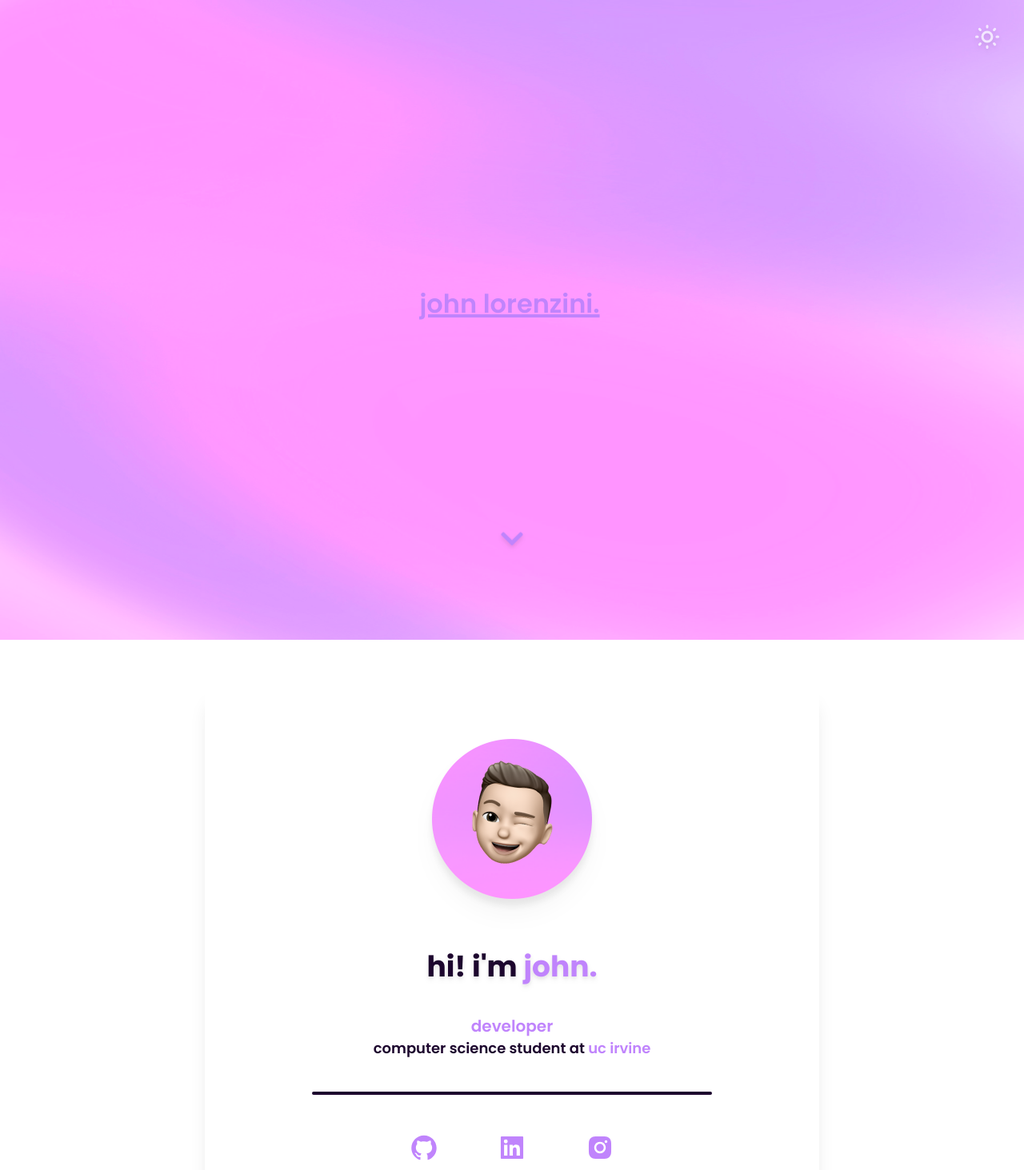
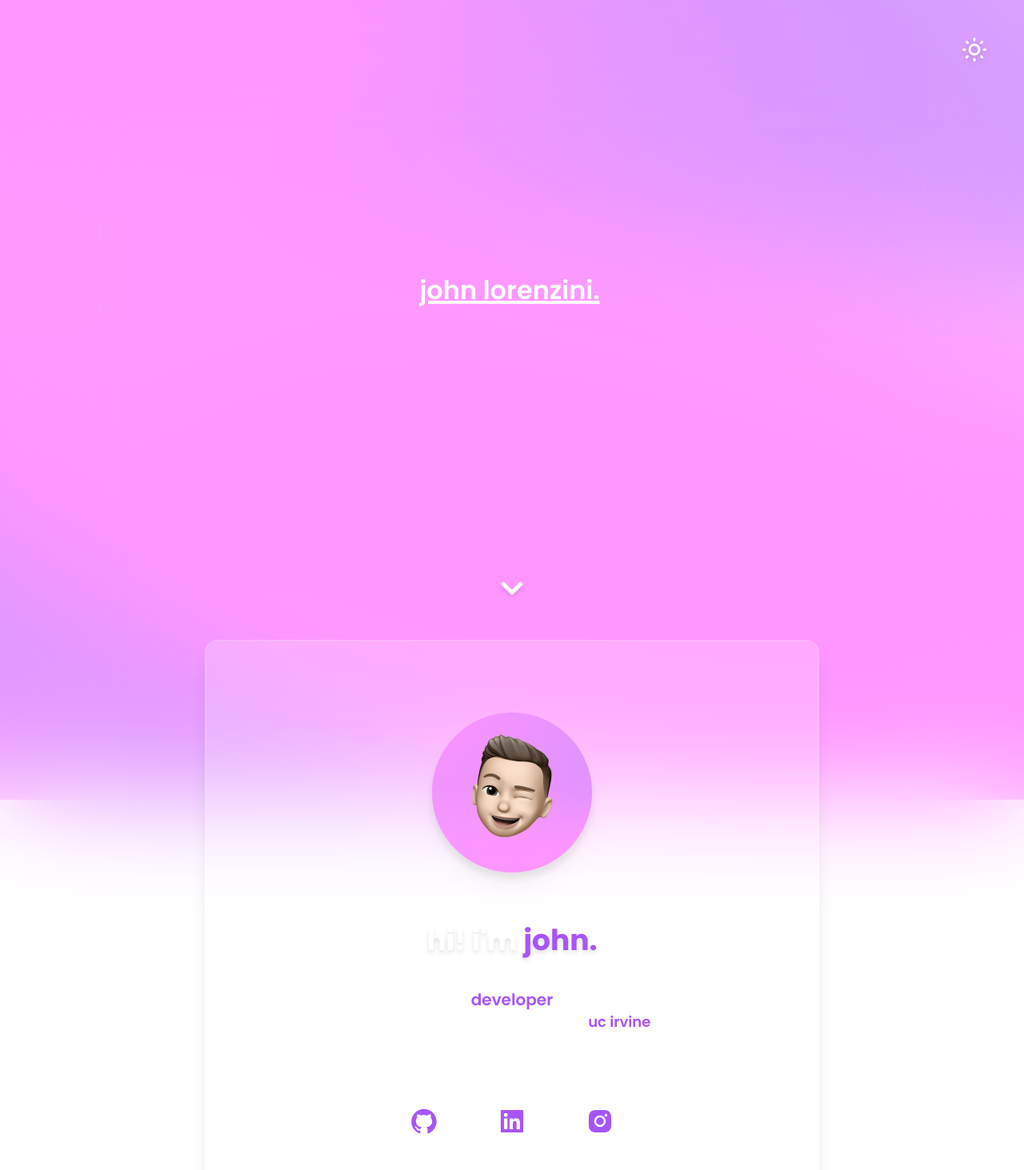
Before and after one commit to johnlorenzini/johnlorenzini.github.io, a React (Vite) app: page / in a window 1280 px wide. Shown: the top 1463 px of the page at 80% size. Built offline with nearby package versions, Linux system fonts and the light colour scheme.

Commit message:
motherload of fixes

```diff
--- a/index.html
+++ b/index.html
@@ -5,8 +5,8 @@
     <link rel="icon" type="image/svg+xml" href="/src/favicon.svg" />
     <meta name="viewport" content="width=device-width, initial-scale=1.0" />
     <link rel="preconnect" href="https://fonts.googleapis.com">
-<link rel="preconnect" href="https://fonts.gstatic.com" crossorigin>
-<link href="https://fonts.googleapis.com/css2?family=Poppins:wght@200;300;400;500;600;700&family=Source+Code+Pro:wght@400;600;700;800&display=swap" rel="stylesheet">
+    <link rel="preconnect" href="https://fonts.gstatic.com" crossorigin>
+    <link href="https://fonts.googleapis.com/css2?family=Poppins:wght@200;300;400;500;600;700&family=Source+Code+Pro:wght@400;600;700;800&display=swap" rel="stylesheet">
     <title>john lorenzini</title>
   </head>
   <body>
--- a/src/App.jsx
+++ b/src/App.jsx
@@ -40,16 +40,16 @@ function App() {
 
   return (
     <>
-        <div className='overflow-auto bg-cover fixBackground font-pop backdrop-blur-3xl'>
-
-            <img src={theme === 'light' ? './src/light.jpg' : './src/dark.jpg'} alt="" className='h-screen fixed usebg'/>
-
-            <button
+        <meta name="theme-color" content={theme==="light" ? "#D59AFF" : "#542F73"} />
+        <img src={theme === 'light' ? './src/light.jpg' : './src/dark.jpg'} alt="" className='w-full h-full scale-150 fixed'/>
+        <button
             type='button'
             onClick={changeTheme}
-            className = "transition ease-in-out duration-300 bg-inherit text-purple-100 drop-shadow-md hover:shadow-md fixed md:items-end right-3 top-3 hover:cursor-pointer text-4xl p-4 rounded-full hover:scale-110">
+            className = "fixed transition ease-in-out duration-300 bg-inherit text-white dark:text-zinc-900 drop-shadow-md hover:shadow-innerXL right-4 top-12 md:right-7 md:top-7 hover:cursor-pointer text-2xl md:text-4xl p-2 md:p-4 rounded-full hover:scale-110 buttonPos">
             {theme==='light' ? <TbSun></TbSun> : <TbMoonStars></TbMoonStars>}
-            </button>
+        </button>
+        <div className='font-pop backdrop-blur-3xl usebg'>
+
             <TypingHeader id="top"></TypingHeader>
             <HeroSection theme={theme}></HeroSection>
         </div>
--- a/src/components/HeroCard.jsx
+++ b/src/components/HeroCard.jsx
@@ -3,17 +3,18 @@ import SocialBar from './SocialBar'
 
 function HeroCard({theme}) {
   return (
-    <div data-aos="fade-up" data-aos-easing="ease" data-aos-duration="800" id="outer" className='snap-center m-auto flex justify-center min-w-[60%] max-w-[85%] max-h-[75%] py-10 cardBG shadow-xl border-2 border-white border-opacity-10 rounded-2xl'>
-        <div id="inner" className='max-w-xl'>
-            <img src={theme === "light" ? "./src/memoji/light/memoji" + (Math.floor(Math.random()*4)+1) + ".png" : "./src/memoji/dark/memoji" + (Math.floor(Math.random()*4)+1) + ".png"} alt="" className='m-auto drop-shadow-xl w-1/3 md:w-1/2 transition ease-in-out duration-300 hover:scale-100 hover:-translate-y-3'/>
-            <h1 className='transition ease-in-out duration-300 text-center py-5 md:py-10 text-[#1D062E] dark:text-white drop-shadow-md font-bold text-2xl md:text-4xl'>hi! i'm <span className='transition ease-in-out text-purple-400 dark:text-purple-900'>john.</span></h1>
-            <a href="http://www.github.com/johnlorenzini" alt="/" target="_blank" className='text-center '> <p className='text-purple-400 dark:text-purple-900 text-sm md:text-xl font-semibold m-auto transition ease-in-out duration-300 hover:-translate-y-1 hover:drop-shadow-sm hover:underline hover:decoration-4 hover:underline-offset-4'>developer</p> </a>
-            <p className='transition ease-in-out duration-300 text-[#1D062E] dark:text-white text-center text-xs md:text-lg font-semibold'>computer science student at <a href="http://www.uci.edu" target="_blank" className='transition ease-in-out text-purple-400 dark:text-purple-900 hover:text-yellow-500 dark:hover:text-yellow-500'>uc irvine</a></p>
-            <hr className='my-10 rounded-xl border-2 dark:border-white border-[#1D062E]'/>
-            <SocialBar></SocialBar>
-        </div>
-    </div>
-
+    <>
+      <div id="card" data-aos="fade-up" data-aos-easing="ease" data-aos-duration="800" className='m-auto flex justify-center py-16 cardBG shadow-xl border-2 border-white border-opacity-10 rounded-2xl'>
+          <div id="inner" className='max-w-xl'>
+              <img src={theme === "light" ? "./src/memoji/light/memoji" + (Math.floor(Math.random()*4)+1) + ".png" : "./src/memoji/dark/memoji" + (Math.floor(Math.random()*4)+1) + ".png"} alt="" className='m-auto drop-shadow-xl w-1/3 md:w-1/2 transition ease-in-out duration-500 hover:scale-100 hover:-translate-y-3'/>
+              <h1 className='transition ease-in-out duration-500 text-center py-5 md:py-10 text-white dark:text-zinc-900 drop-shadow-md font-bold text-2xl md:text-4xl'>hi! i'm <span className='transition ease-in-out text-purple-500 dark:text-purple-900'>john.</span></h1>
+              <a href="http://www.github.com/johnlorenzini" alt="/" target="_blank" className='text-center '> <p className='text-purple-500 dark:text-purple-900 text-sm md:text-xl font-semibold m-auto transition ease-in-out duration-500 hover:-translate-y-1 hover:drop-shadow-sm hover:underline hover:decoration-4 md:hover:underline-offset-4'>developer</p> </a>
+              <p className='transition ease-in-out duration-500 text-white dark:text-zinc-900 text-center text-xs md:text-lg font-semibold'>computer science student at <a href="http://www.uci.edu" target="_blank" className='transition ease-in-out text-purple-500 dark:text-purple-900 hover:text-yellow-500 dark:hover:text-yellow-500'>uc irvine</a></p>
+              <hr className='transition ease-in-out duration-500 mx-20 my-6 md:mx-4 md:my-10 rounded-xl border-2 border-white dark:border-zinc-900'/>
+              <SocialBar></SocialBar>
+          </div>
+      </div>
+    </>
   )
 }
 
--- a/src/components/HeroSection.jsx
+++ b/src/components/HeroSection.jsx
@@ -4,9 +4,12 @@ import NavDown from './NavDown'
 
 function HeroSection({theme}) {
   return (
-    <div id="about" className='min-h-screen flex items-center justify-center pb-10'>
+    <div id="about" className='min-h-screen flex flex-col justify-center items-center pb-8'>
+      <div className='my-auto w-2/3 md:w-3/5'>
         <HeroCard theme={theme}></HeroCard>
-        <NavDown target="#skills" delay="100"></NavDown>
+      </div>
+      <NavDown target="#skills" delay="500" anchor={"#card"}></NavDown>
+
     </div>
   )
 }
--- a/src/components/NavDown.jsx
+++ b/src/components/NavDown.jsx
@@ -1,13 +1,13 @@
 import { FaChevronDown } from 'react-icons/fa'
 
-function NavDown({ target, delay }) {
+function NavDown({ target, delay, anchor }) {
 
 
   return (
-    <div className='absolute navPad self-end'>
-      <div data-aos="fade-up" data-aos-easing="ease" data-aos-duration="800" data-aos-delay={delay} className=''>
+    <div className='navPad self-center'>
+      <div data-aos="fade-up" data-aos-anchor={anchor} data-aos-easing="ease" data-aos-duration="800" data-aos-delay={delay} className=''>
         <a href={target}>
-          <FaChevronDown className='transition ease-in-out duration-300 w-8 h-8 text-purple-400 dark:text-white drop-shadow-md animate-bounce' />
+          <FaChevronDown className='transition ease-in-out duration-300 w-8 h-8 text-white dark:text-zinc-900 drop-shadow-md animate-bounce' />
         </a>
       </div>
     </div>
--- a/src/components/SocialBar.jsx
+++ b/src/components/SocialBar.jsx
@@ -3,10 +3,10 @@ import {AiFillLinkedin, AiFillInstagram, AiOutlineGithub, AiOutlineInstagram, Ai
 
 function SocialBar() {
   return (
-    <div className='flex h-auto flex-row justify-evenly content-center text-xl md:text-4xl px-14 text-purple-400 dark:text-purple-900'>
-      <a href="https://www.github.com/johnlorenzini" target="_blank" className='transition ease-in-out duration-300 p-2 rounded-full hover:bg-zinc-600 hover:text-white dark:hover:text-white hover:scale-110 hover:-translate-y-2'><AiOutlineGithub></AiOutlineGithub></a>
-      <a href="https://www.linkedin.com/in/jlorenzi" target="_blank" className='transition ease-in-out duration-300 p-2 rounded-full hover:bg-blue-600 hover:text-white dark:hover:text-white hover:scale-110 hover:-translate-y-2'><AiFillLinkedin></AiFillLinkedin></a>
-      <a href="https://www.instagram.com/johnloren99" target="_blank" className='transition ease-in-out duration-300 p-2 rounded-full hover:bg-gradient-to-tr hover:from-orange-500 hover:via-pink-600 hover:to-purple-600 hover:text-white dark:hover:text-white hover:scale-110 hover:-translate-y-2'><AiFillInstagram></AiFillInstagram></a>
+    <div className='flex h-auto flex-row justify-evenly content-center text-2xl md:text-4xl px-32 md:px-14 text-purple-500 dark:text-purple-900'>
+      <a href="https://www.github.com/johnlorenzini" target="_blank" className='transition ease-in-out duration-500 p-2 rounded-full hover:bg-zinc-600 hover:text-white dark:hover:text-white hover:scale-110 hover:-translate-y-2'><AiOutlineGithub></AiOutlineGithub></a>
+      <a href="https://www.linkedin.com/in/jlorenzi" target="_blank" className='transition ease-in-out duration-500 p-2 rounded-full hover:bg-blue-600 hover:text-white dark:hover:text-white hover:scale-110 hover:-translate-y-2'><AiFillLinkedin></AiFillLinkedin></a>
+      <a href="https://www.instagram.com/johnloren99" target="_blank" className='transition ease-in-out duration-500 p-2 rounded-full hover:bg-gradient-to-tr hover:from-orange-500 hover:via-pink-600 hover:to-purple-600 hover:text-white dark:hover:text-white hover:scale-110 hover:-translate-y-2'><AiFillInstagram></AiFillInstagram></a>
     </div>
   )
 }
--- a/src/components/TypingHeader.jsx
+++ b/src/components/TypingHeader.jsx
@@ -3,12 +3,14 @@ import NavDown from './NavDown'
 function TypingHeader() {
   return (
 
-    <div className='h-screen flex justify-center pb-10'>
+    <div className='h-screen flex flex-col justify-center items-center pb-10'>
+        <div id="type" className = 'type my-auto border-r-4 border-purple-400 dark:border-white'>
+          <span className='transition ease-in-out duration-300 underline underline-offset-2 decoration-4 text-white dark:text-zinc-900 font-semibold'>john lorenzini.</span>
+        </div>
+        <div className=''>
+          <NavDown target="#about" delay="2200" anchor={"#type"}></NavDown>
+        </div>
 
-        <div id="type" className = 'type flex-auto absolute self-center border-r-4 border-purple-400 dark:border-white'>
-            <span className='transition ease-in-out duration-300 underline underline-offset-2 decoration-4 text-purple-400 dark:text-white font-semibold'>john lorenzini.</span>
-        </div>
-        <NavDown target="#about" delay="2500"></NavDown>
     </div>
   )
 }
--- a/src/styles/tailwind.css
+++ b/src/styles/tailwind.css
@@ -8,18 +8,17 @@ html{
     -moz-osx-font-smoothing: grayscale;
 }
 
-.wrapper {
-    height: 100vh;
-    /*This part is important for centering*/
-    display: grid;
-    place-items: center;
+.buttonPos{
+    z-index: 1;
 }
+
 .navPad{
     padding-bottom: 5%;
 }
 .navPad2{
-    padding-top: 6%;
+    padding-top: 5%;
 }
+
 .type {
     width: 11.5ch;
     animation: typing 11.7s steps(20), blink 1s step-end infinite;
@@ -27,10 +26,6 @@ html{
     white-space: nowrap;
     overflow: hidden;
     font-size: 2em;
-}
-
-.fixBackground{
-    background-attachment: fixed;
 }
 
 @keyframes typing {
@@ -60,11 +55,11 @@ html{
 }
 
 .cardBG{
-    background: rgba(255, 255, 255, 0.5);
+    background: rgba(255, 255, 255, 0.2);
 }
 
 @keyframes blink {
     50% {
-      border-color: transparent
+      border-color: rgba(255, 255, 255, 0);
     }
 }
--- a/tailwind.config.js
+++ b/tailwind.config.js
@@ -14,7 +14,10 @@ module.exports = {
 
       },
       fontFamily: {
-        pop: ['Poppins', 'sans-serif']
+        pop: ['Poppins', 'sans-serif'],
+      },
+      boxShadow: {
+        'innerXL' : 'inset 4px 4px 4px 4px rgb(0 0 0 / 0.05)',
       },
     },
   },
```
